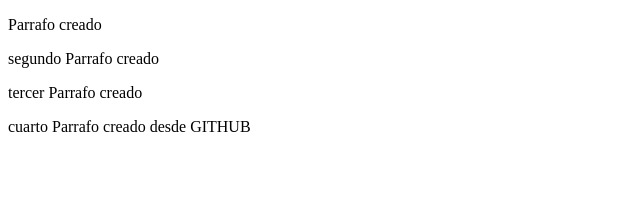
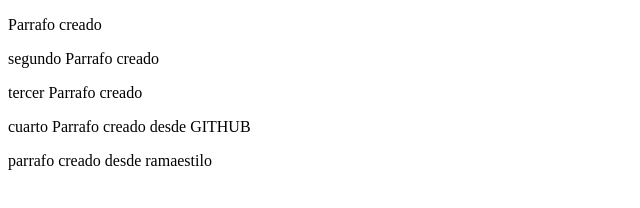
Before and after one commit to cesurvmnc/ejemploGit, a plain HTML site: page index.html in a window 1280 px wide. Shown: the whole page, without its empty margins (0-640 px from the left). Drawn offline with Linux system fonts and the light colour scheme.

Commit message:
Update index.html

```diff
--- a/index.html
+++ b/index.html
@@ -10,5 +10,6 @@
     <p>segundo Parrafo creado</p>
     <p>tercer Parrafo creado</p>
         <p>cuarto Parrafo creado desde GITHUB</p>
+    <p>parrafo creado desde ramaestilo</p>
 </body>
 </html>
```
